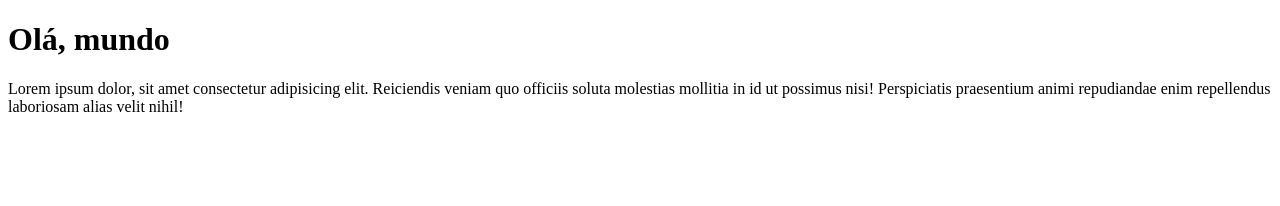
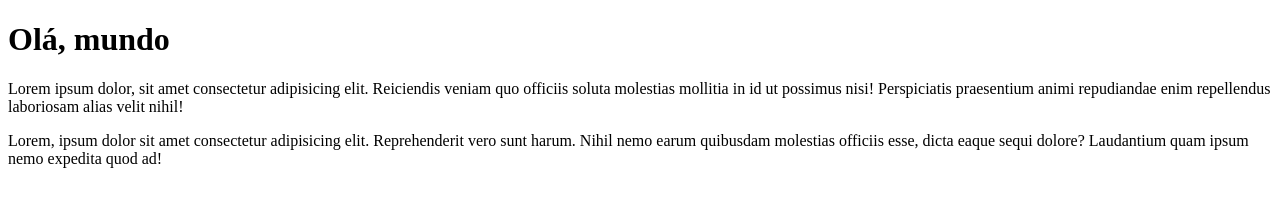
Before and after one commit to Tekw10/Ola-Mundo, a plain HTML site: page site-exemplo/index.html in a window 1280 px wide. Drawn offline with Linux system fonts and the light colour scheme.

Commit message:
adicionei um paragrafo

```diff
--- a/site-exemplo/index.html
+++ b/site-exemplo/index.html
@@ -10,5 +10,5 @@
     <h1>Olá, mundo</h1>
     <p>Lorem ipsum dolor, sit amet consectetur adipisicing elit. Reiciendis veniam quo officiis soluta molestias mollitia in id ut possimus nisi! Perspiciatis praesentium animi repudiandae enim repellendus laboriosam alias velit nihil!</p>
 </body>
-
+<p>Lorem, ipsum dolor sit amet consectetur adipisicing elit. Reprehenderit vero sunt harum. Nihil nemo earum quibusdam molestias officiis esse, dicta eaque sequi dolore? Laudantium quam ipsum nemo expedita quod ad!</p>
 </html>
```
